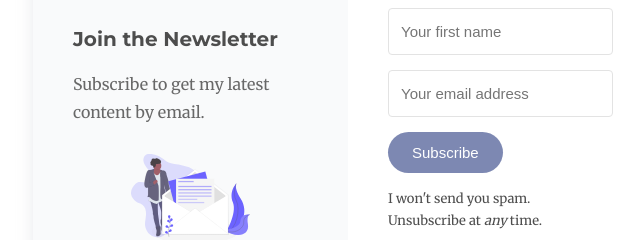
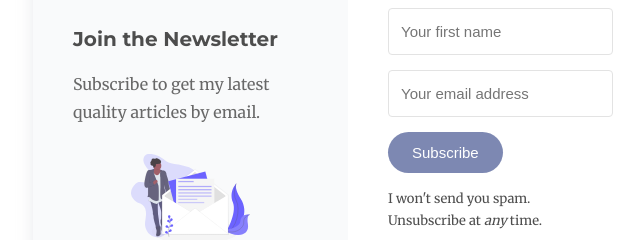
Before and after one commit to nzesalem/vorlume.com, a Gatsby site: page /start-coding/ in a window 1280 px wide. Shown: the part 4319-4559 px from the top of the page, 292-932 px from the left. Built offline with nearby package versions, Linux system fonts and the light colour scheme; Gatsby itself is replaced by a stand-in of ours; some packages are replaced by stand-ins of ours.

Commit message:
Update newsletter subcription description

```diff
--- a/src/components/Signup/Signup.js
+++ b/src/components/Signup/Signup.js
@@ -23,7 +23,7 @@ class Signup extends React.Component {
               className="subheader"
               style={{ color: 'rgb(104, 104, 104)', fontsize: '15px' }}
             >
-              <p>Subscribe to get my latest content by email.</p>
+              <p>Subscribe to get my latest quality articles by email.</p>
             </div>
             <div className="signup-image">
               <img
```
